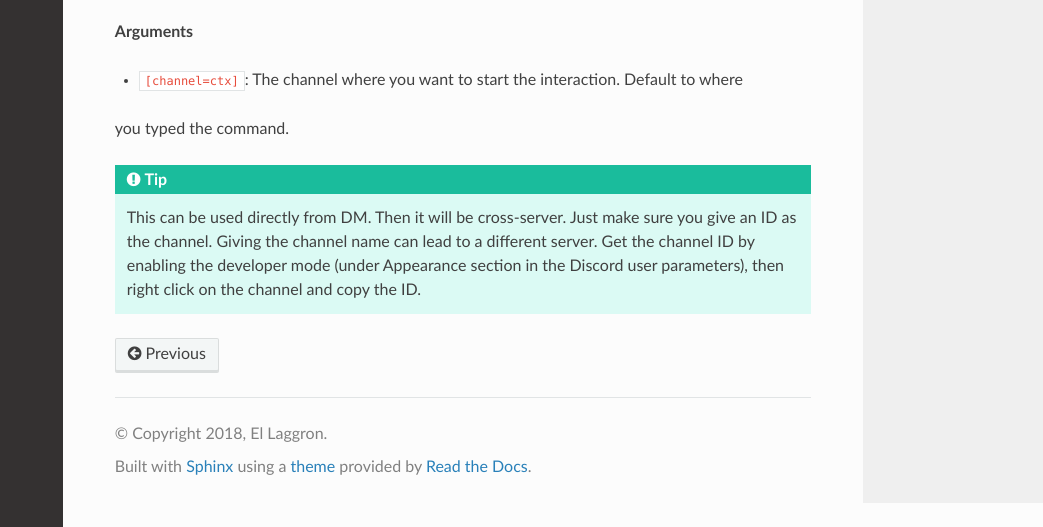
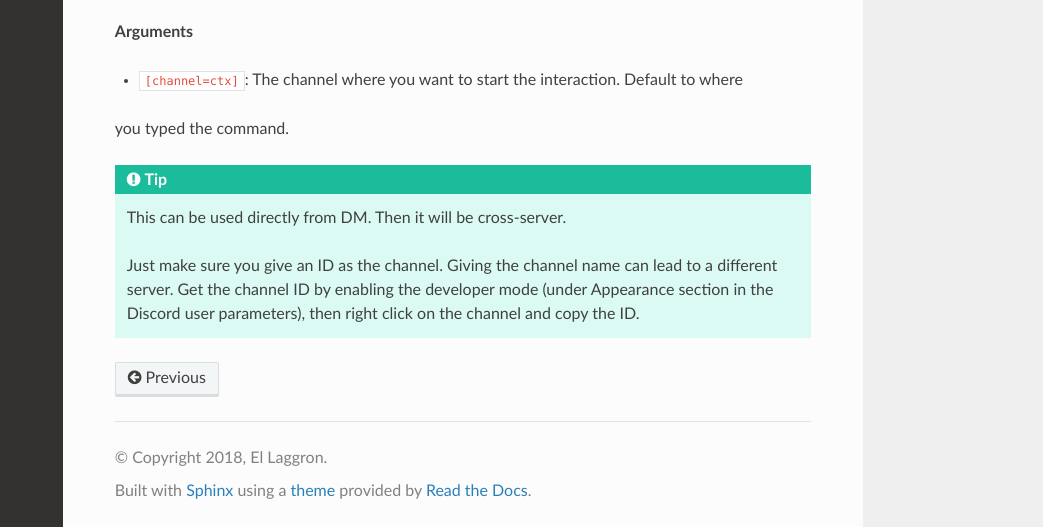
Before and after one commit to laggron42/Laggrons-Dumb-Cogs, a Sphinx documentation site: the page built from docs/say.rst, in a window 1280 px wide and 900 px high, scrolled down 2053 px, cut to the strip 373-900 px from the top of the window. Shown: the whole strip, without its empty margins (237-1280 px from the left). Built offline with Sphinx 7.4.7 and the Read the Docs theme 2.0.0, drawn with Linux system fonts in a browser that asks for light colours.

Commit message:
[V3 Docs] Added a line break

```diff
--- a/docs/.build/html/_sources/say.rst.txt
+++ b/docs/.build/html/_sources/say.rst.txt
@@ -102,6 +102,7 @@ him post your messages in the channel. It will also post every message send in t
 you typed the command.
 
 .. tip:: This can be used directly from DM. Then it will be cross-server.
+
     Just make sure you give an ID as the channel. Giving the channel name can lead to a different server.
     Get the channel ID by enabling the developer mode (under Appearance section in the Discord user parameters),
     then right click on the channel and copy the ID.
--- a/docs/.build/html/say.html
+++ b/docs/.build/html/say.html
@@ -243,8 +243,8 @@ him post your messages in the channel. It will also post every message send in t
 <p>you typed the command.</p>
 <div class="admonition tip">
 <p class="first admonition-title">Tip</p>
-<p class="last">This can be used directly from DM. Then it will be cross-server.
-Just make sure you give an ID as the channel. Giving the channel name can lead to a different server.
+<p>This can be used directly from DM. Then it will be cross-server.</p>
+<p class="last">Just make sure you give an ID as the channel. Giving the channel name can lead to a different server.
 Get the channel ID by enabling the developer mode (under Appearance section in the Discord user parameters),
 then right click on the channel and copy the ID.</p>
 </div>
--- a/docs/say.rst
+++ b/docs/say.rst
@@ -102,6 +102,7 @@ him post your messages in the channel. It will also post every message send in t
 you typed the command.
 
 .. tip:: This can be used directly from DM. Then it will be cross-server.
+
     Just make sure you give an ID as the channel. Giving the channel name can lead to a different server.
     Get the channel ID by enabling the developer mode (under Appearance section in the Discord user parameters),
     then right click on the channel and copy the ID.
```
Also changed, not shown: 2 other files.
